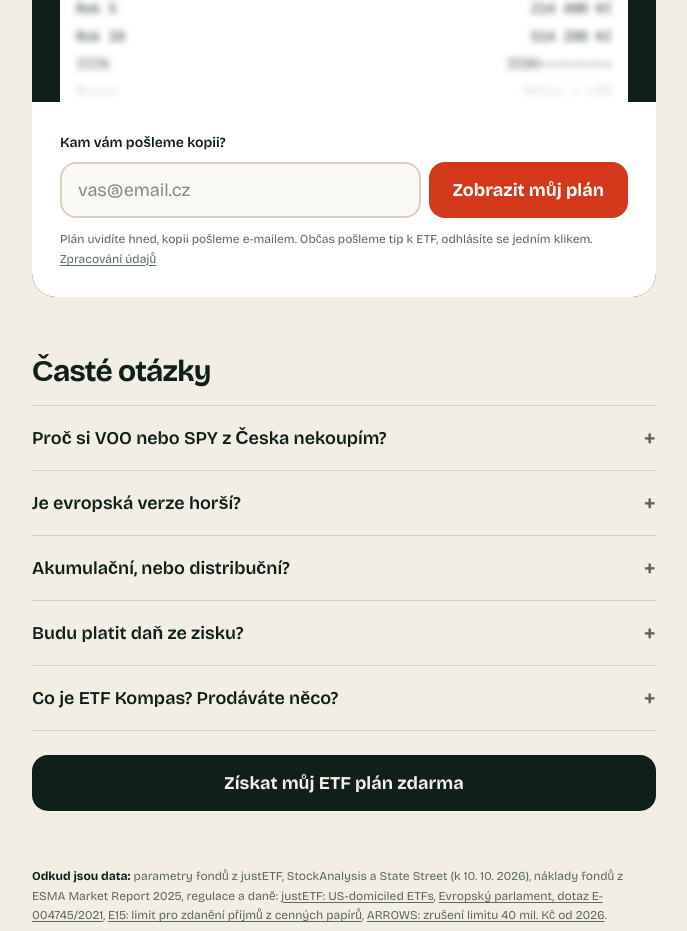
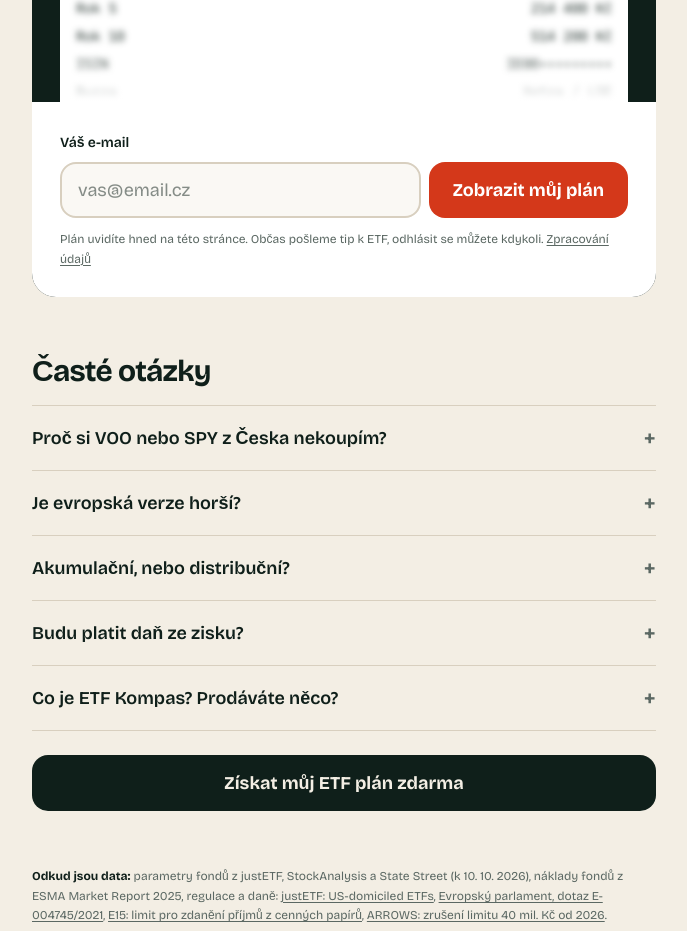
Before and after one commit to sky1407/etf-kompas, a Next.js app: page / in a window 1280 px wide. Shown: the part 2240-3171 px from the top of the page, without its empty margins (296-983 px from the left). Built offline with nearby package versions, Linux system fonts and the light colour scheme; no server answers.

Commit message:
Add README with strategy, measurement and AI workflow; make email copy truthful

```diff
--- a/src/app/page.tsx
+++ b/src/app/page.tsx
@@ -58,6 +58,7 @@ export default async function Home({ searchParams }: { searchParams: SearchParam
   const variant = resolveVariant(params.ad);
   const utm = pickUtm(params);
   const copy = hero[variant];
+  const emailEnabled = Boolean(process.env.RESEND_API_KEY && process.env.RESEND_FROM);
 
   return (
     <main className="mx-auto max-w-2xl px-4 pb-24 pt-5 sm:px-6 sm:pt-10">
@@ -74,7 +75,7 @@ export default async function Home({ searchParams }: { searchParams: SearchParam
           {copy.title}
         </h1>
         <p className="mt-4 text-lg leading-snug text-ink/80">{copy.lead}</p>
-        <Explorer variant={variant} utm={utm} />
+        <Explorer variant={variant} utm={utm} emailEnabled={emailEnabled} />
       </section>
 
       <section className="mt-14">
--- a/src/components/Explorer.tsx
+++ b/src/components/Explorer.tsx
@@ -9,9 +9,9 @@ import { LeadGate } from "./LeadGate";
 import { PlanReport } from "./PlanReport";
 import { TwinCard } from "./TwinCard";
 
-type Props = { variant: Variant; utm: Utm };
+type Props = { variant: Variant; utm: Utm; emailEnabled: boolean };
 
-export function Explorer({ variant, utm }: Props) {
+export function Explorer({ variant, utm, emailEnabled }: Props) {
   const [ticker, setTicker] = useState(usEtfs[0].ticker);
   const [monthly, setMonthly] = useState(3000);
   const [years, setYears] = useState(20);
@@ -120,6 +120,7 @@ export function Explorer({ variant, utm }: Props) {
             years={years}
             variant={variant}
             utm={utm}
+            emailEnabled={emailEnabled}
             onSuccess={(result) => {
               setLead(result);
               window.requestAnimationFrame(() =>
--- a/src/components/LeadGate.tsx
+++ b/src/components/LeadGate.tsx
@@ -13,6 +13,7 @@ type Props = {
   years: number;
   variant: Variant;
   utm: Utm;
+  emailEnabled: boolean;
   onSuccess: (result: { emailed: boolean }) => void;
 };
 
@@ -29,7 +30,7 @@ const PREVIEW = [
   "Daně v ČR na jedné stránce: časový test a limit 100 000 Kč",
 ];
 
-export function LeadGate({ usTicker, twinTicker, twinTerPct, monthly, years, variant, utm, onSuccess }: Props) {
+export function LeadGate({ usTicker, twinTicker, twinTerPct, monthly, years, variant, utm, emailEnabled, onSuccess }: Props) {
   const [email, setEmail] = useState("");
   const [website, setWebsite] = useState("");
   const [status, setStatus] = useState<"idle" | "sending" | "error">("idle");
@@ -117,7 +118,7 @@ export function LeadGate({ usTicker, twinTicker, twinTerPct, monthly, years, var
 
       <form onSubmit={submit} className="relative bg-white p-5 text-ink sm:p-7" noValidate>
         <label htmlFor="email" className="text-sm font-semibold">
-          Kam vám pošleme kopii?
+          {emailEnabled ? "Kam vám pošleme kopii?" : "Váš e-mail"}
         </label>
         <div className="mt-2 flex flex-col gap-2 sm:flex-row">
           <input
@@ -161,7 +162,8 @@ export function LeadGate({ usTicker, twinTicker, twinTerPct, monthly, years, var
           </p>
         )}
         <p id="lead-note" className="mt-3 text-xs leading-relaxed text-muted">
-          Plán uvidíte hned, kopii pošleme e-mailem. Občas pošleme tip k ETF, odhlásíte se jedním klikem.{" "}
+          {emailEnabled ? "Plán uvidíte hned, kopii pošleme e-mailem." : "Plán uvidíte hned na této stránce."} Občas
+          pošleme tip k ETF, odhlásit se můžete kdykoli.{" "}
           <a href="/soukromi" className="underline underline-offset-2">
             Zpracování údajů
           </a>
```
Also changed, not shown: 2 other files (tests, documents, lock files or other folders).
